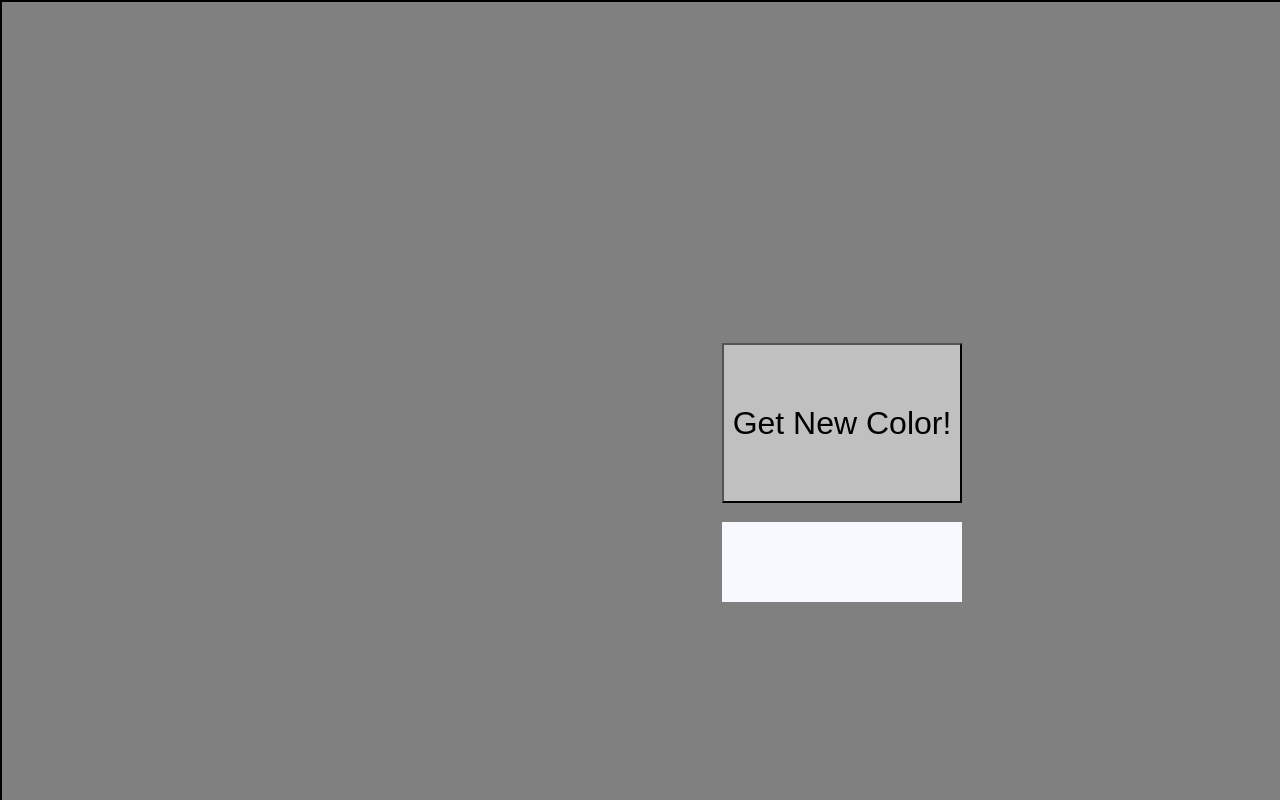
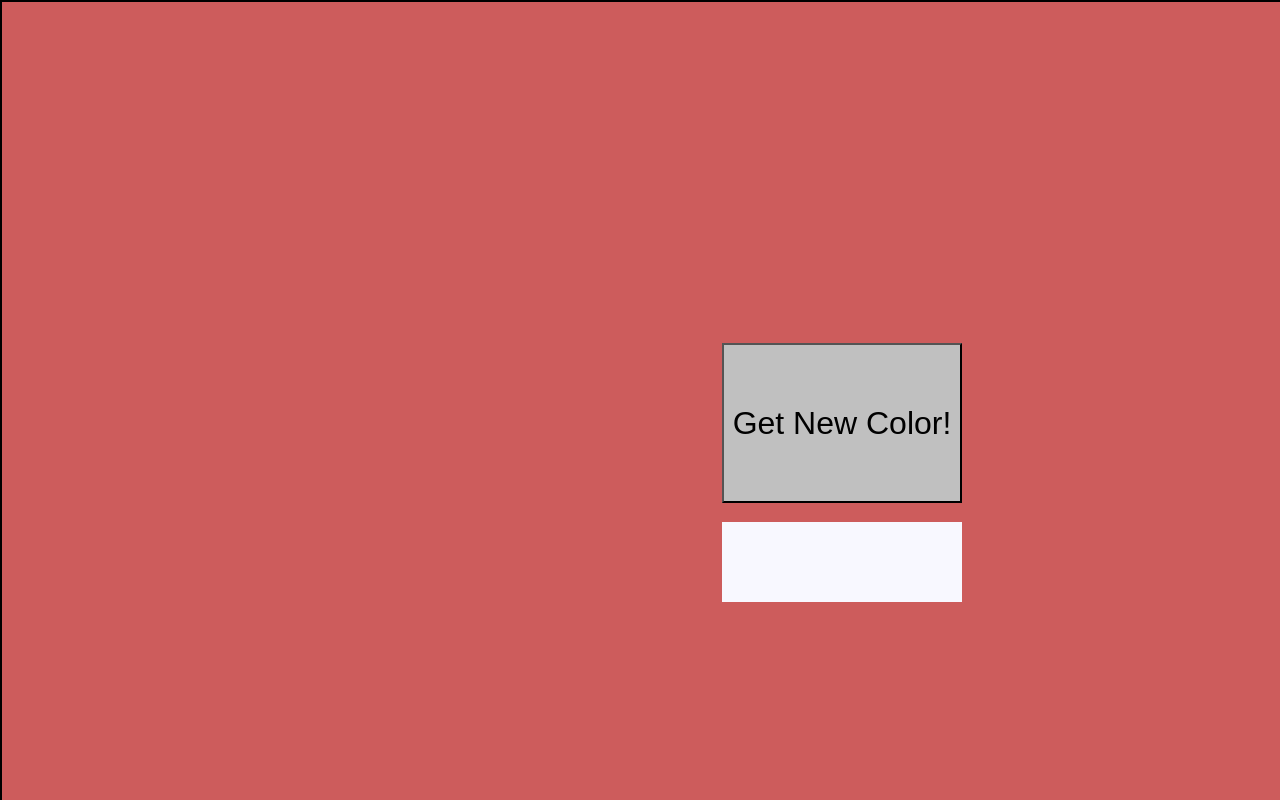
Before and after one commit to bz47/Color-Generator, a plain HTML site: page index.html in a window 1280 px wide. Shown: the top 800 px of the page. Drawn offline with Linux system fonts and the light colour scheme.

Commit message:
change background color

```diff
--- a/randomColor.css
+++ b/randomColor.css
@@ -1,6 +1,6 @@
 body {
   margin: 0 auto;
-  background-color: grey;
+  background-color: indianred;
 }
 
 .container {
```
